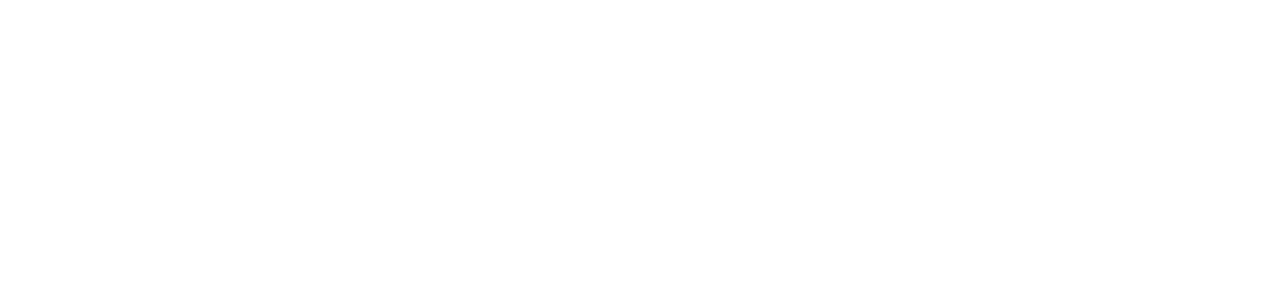
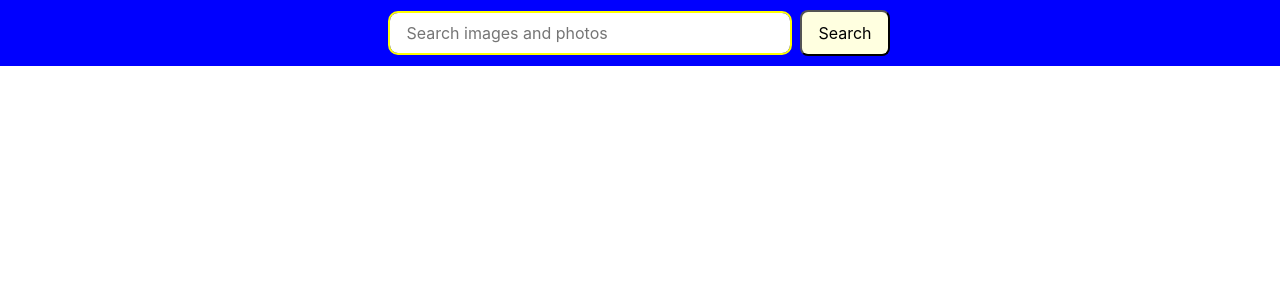
Before and after one commit to denistaran987/goit-typescript-hw-02, a React (Vite) app: page / in a window 1280 px wide. Shown: the top 300 px of the page. Built offline with nearby package versions, Linux system fonts and the light colour scheme.

Commit message:
Add SearchBar and ImageGallery

```diff
--- a/index.html
+++ b/index.html
@@ -3,7 +3,7 @@
   <head>
     <meta charset="UTF-8" />
     <meta name="viewport" content="width=device-width, initial-scale=1.0" />
-    <title>Vite + React</title>
+    <title>goit-react-hw-04</title>
   </head>
   <body>
     <div id="root"></div>
--- a/package.json
+++ b/package.json
@@ -10,10 +10,12 @@
     "preview": "vite preview"
   },
   "dependencies": {
+    "axios": "^1.7.7",
     "clsx": "^2.1.1",
     "modern-normalize": "^3.0.1",
     "react": "^18.3.1",
-    "react-dom": "^18.3.1"
+    "react-dom": "^18.3.1",
+    "react-hot-toast": "^2.4.1"
   },
   "devDependencies": {
     "@eslint/js": "^9.13.0",
--- a/src/components/App.jsx
+++ b/src/components/App.jsx
@@ -1,5 +1,39 @@
+import { useEffect, useState } from 'react';
+import SearchBar from './SearchBar/SearchBar';
+import ImageGallery from './ImageGallery/ImageGallery';
+import { fetchImages } from '../services/api';
+
 function App() {
-  return <div></div>;
+  const [query, setQuery] = useState('');
+  const [images, setImages] = useState([]);
+
+  useEffect(() => {
+    if (!query) {
+      return;
+    }
+
+    const getData = async () => {
+      try {
+        const { results } = await fetchImages(query);
+        setImages(results);
+      } catch (error) {
+        console.log(error.message);
+      }
+    };
+
+    getData();
+  }, [query]);
+
+  const onSubmit = value => {
+    setQuery(value);
+  };
+
+  return (
+    <div>
+      <SearchBar onSubmit={onSubmit} />
+      {images.length > 0 && <ImageGallery images={images} />}
+    </div>
+  );
 }
 
 export default App;
--- /dev/null
+++ b/src/components/ImageCard/ImageCard.jsx
@@ -0,0 +1,14 @@
+import s from './ImageCard.module.css';
+
+const ImageCard = ({ image }) => {
+  const {
+    alt_description,
+    urls: { small },
+  } = image;
+  return (
+    <div className={s.wrapper}>
+      <img className={s.image} src={small} alt={alt_description} />
+    </div>
+  );
+};
+export default ImageCard;
--- /dev/null
+++ b/src/components/ImageCard/ImageCard.module.css
@@ -0,0 +1,10 @@
+.wrapper {
+  width: 370px;
+  height: 300px;
+}
+
+.image {
+  width: 100%;
+  height: 100%;
+  object-position: center;
+}
--- /dev/null
+++ b/src/components/ImageGallery/ImageGallery.jsx
@@ -0,0 +1,17 @@
+import ImageCard from '../ImageCard/ImageCard';
+import s from './ImageGallery.module.css';
+
+const ImageGallery = ({ images }) => {
+  return (
+    <ul className={s.list}>
+      {images.map(image => {
+        return (
+          <li key={image.id}>
+            <ImageCard image={image} />
+          </li>
+        );
+      })}
+    </ul>
+  );
+};
+export default ImageGallery;
--- /dev/null
+++ b/src/components/ImageGallery/ImageGallery.module.css
@@ -0,0 +1,6 @@
+.list {
+  display: grid;
+  grid-template-columns: repeat(4, 1fr);
+  gap: 8px;
+  padding: 10px;
+}
--- /dev/null
+++ b/src/components/SearchBar/SearchBar.jsx
@@ -0,0 +1,38 @@
+import toast from 'react-hot-toast';
+import s from './SearchBar.module.css';
+
+const SearchBar = ({ onSubmit }) => {
+  const handleSubmit = e => {
+    e.preventDefault();
+    const inputValue = e.target.elements.searchInput.value.trim();
+    if (inputValue === '') {
+      toast.error('Please enter the field', {
+        style: {
+          backgroundColor: '#D924247F',
+          color: '#fff',
+        },
+      });
+    }
+
+    onSubmit(inputValue);
+  };
+
+  return (
+    <header className={s.header}>
+      <form className={s.form} onSubmit={handleSubmit}>
+        <input
+          className={s.field}
+          type="text"
+          name="searchInput"
+          autoComplete="off"
+          autoFocus
+          placeholder="Search images and photos"
+        />
+        <button className={s.button} type="submit">
+          Search
+        </button>
+      </form>
+    </header>
+  );
+};
+export default SearchBar;
--- /dev/null
+++ b/src/components/SearchBar/SearchBar.module.css
@@ -0,0 +1,36 @@
+.header {
+  display: flex;
+  justify-content: center;
+  align-items: center;
+  padding: 10px;
+  background-color: blue;
+}
+
+.field {
+  width: 400px;
+  height: 40px;
+  padding: 8px 16px;
+  border-radius: 8px;
+  border: none;
+  outline: none;
+  margin-right: 10px;
+}
+
+.field:focus {
+  outline: 2px solid yellow;
+}
+
+.button {
+  padding: 8px 16px;
+  height: 46px;
+  border-radius: 8px;
+  cursor: pointer;
+  background-color: lightyellow;
+  transition: 0.3s ease-in-out;
+}
+
+@media (hover: hover) {
+  .button:hover {
+    background-color: yellow;
+  }
+}
--- a/src/index.css
+++ b/src/index.css
@@ -9,9 +9,12 @@
   -moz-osx-font-smoothing: grayscale;
 }
 
+#root {
+  width: 100%;
+}
+
 body {
   margin: 0;
-  display: flex;
   place-items: center;
   min-height: 100vh;
 }
--- a/src/main.jsx
+++ b/src/main.jsx
@@ -3,9 +3,11 @@
 import 'modern-normalize';
 import './index.css';
 import App from './components/App';
+import { Toaster } from 'react-hot-toast';
 
 createRoot(document.getElementById('root')).render(
   <StrictMode>
+    <Toaster position="bottom-right" reverseOrder={false} />
     <App />
   </StrictMode>
 );
--- /dev/null
+++ b/src/services/api.js
@@ -0,0 +1,9 @@
+import axios from 'axios';
+
+export const fetchImages = async query => {
+  const ACCESS_KEY = 'VDRecn2uPDHq_2Qjxu2NKODyXsH-POwoFHwzhvtiXjM';
+  const { data } = await axios.get(
+    `https://api.unsplash.com/search/photos/?client_id=${ACCESS_KEY}&query=${query}`
+  );
+  return data;
+};
```
Also changed, not shown: 1 other file (tests, documents, lock files or other folders).
